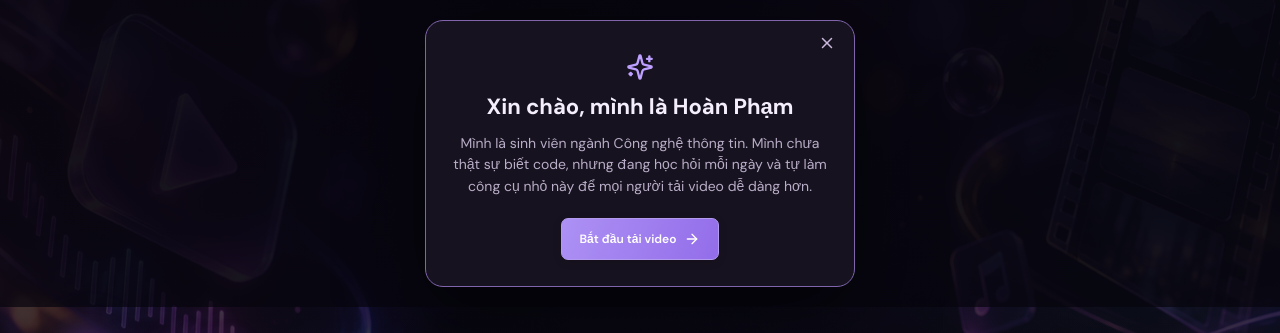
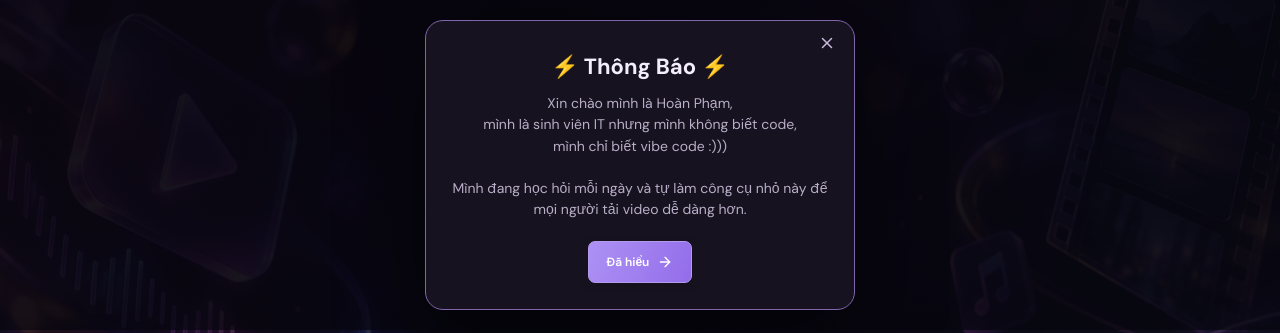
Before and after one commit to hoanphamkid/dowloaderH, a React (Vite) app in the folder client/: page / in a window 1280 px wide. Shown: the top 333 px of the page. Built offline with nearby package versions, Linux system fonts and the light colour scheme; no server answers.

Commit message:
Update welcome notice wording and style

```diff
--- a/client/src/App.jsx
+++ b/client/src/App.jsx
@@ -202,10 +202,10 @@ export default function App() {
         <div className="welcome-backdrop" role="presentation" onMouseDown={() => setShowNotice(false)}>
           <section className="welcome-modal" role="dialog" aria-modal="true" aria-labelledby="welcome-title" onMouseDown={(event) => event.stopPropagation()}>
             <button className="welcome-close" onClick={() => setShowNotice(false)} aria-label="Đóng thông báo"><X size={18} /></button>
-            <Sparkles size={28} />
-            <h2 id="welcome-title">Xin chào, mình là Hoàn Phạm</h2>
-            <p>Mình là sinh viên ngành Công nghệ thông tin. Mình chưa thật sự biết code, nhưng đang học hỏi mỗi ngày và tự làm công cụ nhỏ này để mọi người tải video dễ dàng hơn.</p>
-            <button className="primary welcome-button" onClick={() => setShowNotice(false)}>Bắt đầu tải video <ArrowRight size={16} /></button>
+            <h2 id="welcome-title">⚡ Thông Báo ⚡</h2>
+            <p className="welcome-intro">Xin chào mình là Hoàn Phạm,<br />mình là sinh viên IT nhưng mình không biết code,<br />mình chỉ biết vibe code :)))</p>
+            <p>Mình đang học hỏi mỗi ngày và tự làm công cụ nhỏ này để mọi người tải video dễ dàng hơn.</p>
+            <button className="primary welcome-button" onClick={() => setShowNotice(false)}>Đã hiểu <ArrowRight size={16} /></button>
           </section>
         </div>
       )}
```
